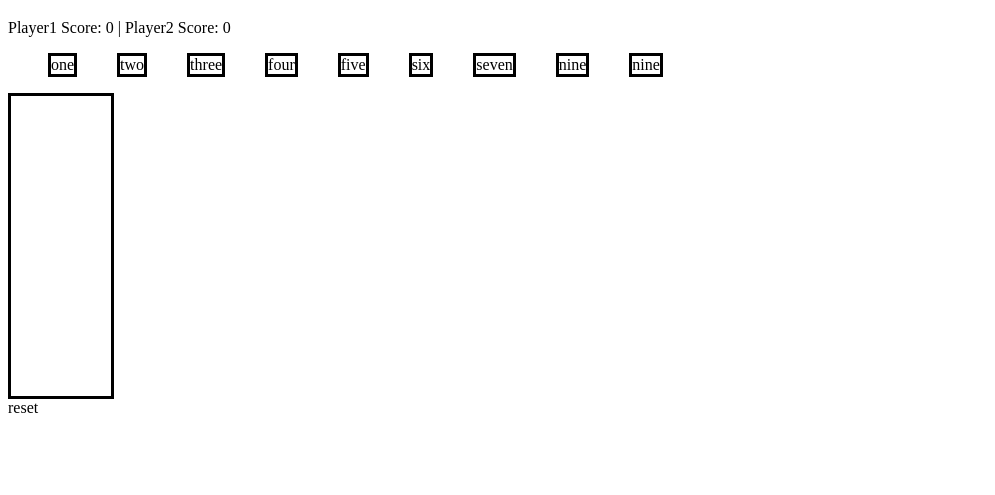
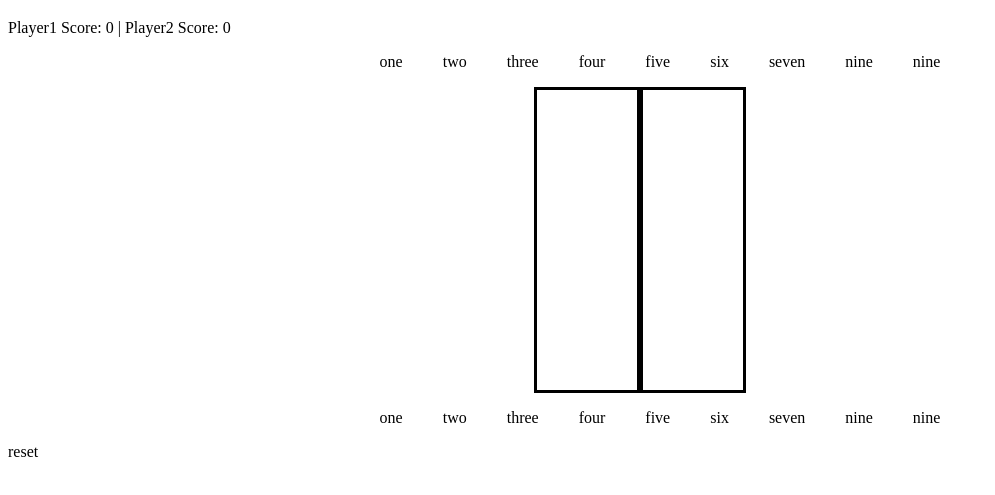
Before and after one commit to k3vinyan/CardWar, a website: page public/index.html in a window 1280 px wide. Shown: the part 61-556 px from the top of the page, without its empty margins (0-995 px from the left). Drawn offline with nearby package versions, Linux system fonts and the light colour scheme.

Commit message:
working game, mvp

```diff
--- a/public/index.html
+++ b/public/index.html
@@ -12,16 +12,29 @@
 </head>
 <body>
   <h1>Card Game</h1>
-  <div class="board-container"  ng-controller="gameCtrl">
+  <div class="board-container"  ng-controller="gameCtrl" >
     <div>Player1 Score: {{playerOneScore}}  | Player2 Score: {{playerTwoScore}}</div>
-    <div class="player-one-hand">
+    <div class="row">
       <ul ng-repeat="card in playerOneCards">
         <div ng-click="startRound(card, playerOneCards, playerTwoCards, compareCard, deleteCards)" class="black">
           <li>{{card.name}}</li>
         </div>
       </ul>
     </div>
-      <div class="display-card">{{displayCard.name}}</div>
+    <div>
+      <div class="row">
+        <div class="display-card">{{playerOneCard.name}}</div>
+        <div class="display-card">{{playerTwoCard.name}}</div>
+      </div>
+    </div>
+    <div class="row">
+      <ul ng-repeat="card in playerTwoCards">
+        <div>
+          <li>{{card.name}}</li>
+        </div>
+      </ul>
+    </div>
+
       <div ng-click="reset()">reset</div>
   </div>
 </body>
--- a/public/main.css
+++ b/public/main.css
@@ -2,11 +2,11 @@ li {
   list-style: none;
 }
 
-.player-one-hand {
+.player-hand {
   display: flex;
 }
 
-.player-one-hand div {
+.player-hand div {
   border-style: solid;
   border-color: black;
 }
@@ -17,3 +17,8 @@ li {
   border-style: solid;
   border-color: black;
 }
+
+.row {
+  display: flex;
+  justify-content: center;
+}
--- a/public/main.js
+++ b/public/main.js
@@ -8,18 +8,12 @@
     $scope.playerOneCards = player1;
     $scope.playerTwoCards = player2;
 
-
-
     $scope.startRound = function(card, playerOneCards, playerTwoCards, compareCard, deleteCards){
-      console.log(playerTwoCards);
       var playerOneCard = card;
       var playerTwoCard = randomCard(playerTwoCards);
+      $scope.playerOneCard = card
+      $scope.playerTwoCard = playerTwoCard;
       compareCard(playerOneCard, playerTwoCard, playerOneCards, playerTwoCards, deleteCards);
-
-    }
-
-    let displaycard = function(card){
-      console.log(card)
     }
 
     $scope.compareCard = function(card1, card2, player1cards, player2cards, deleteCards){
@@ -34,12 +28,14 @@
     };
 
     $scope.deleteCards = function(card1, card2, player1cards, player2cards){
-      var cards = [player1cards, player2cards];
-      console.log("no");
       for(var i = 0; i < player1cards.length; i++){
         if(card1 === player1cards[i]){
-          console.log("yess")
           player1cards.splice(i, 1);
+        }
+      }
+      for(var i = 0; i < player2cards.length; i++){
+        if(card2 === player2cards[i]){
+          player2cards.splice(i, 1);
         }
       }
     }
@@ -51,7 +47,10 @@
     $scope.reset = function() {
       $scope.playerOneScore = 0;
       $scope.playerTwoScore = 0;
-      this.playerOneCards = [
+      $scope.playerOneCard = "";
+      $scope.playerTwoCard = "";
+
+      this.playerOneCards = this.playerTwoCards = [
           {
             name: "one",
             value: 1
```
